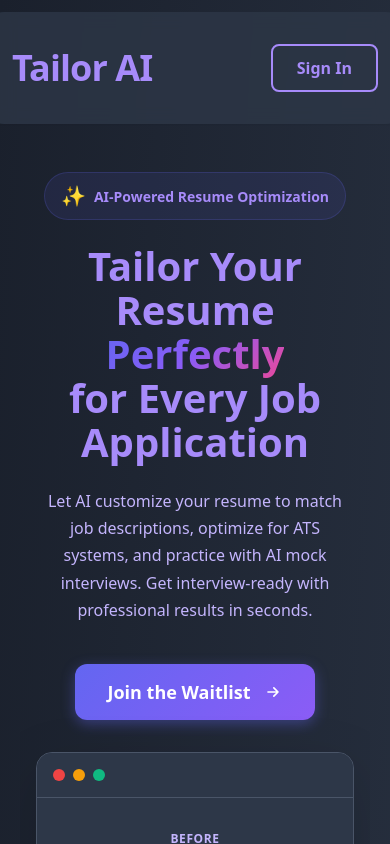
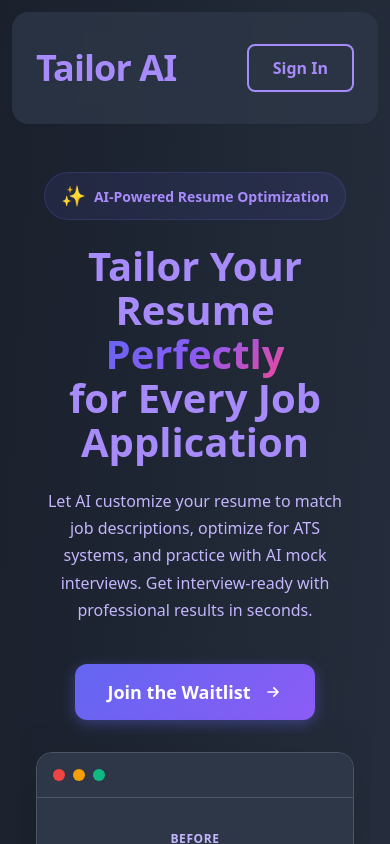
Before and after one commit to JohnAsencio/TailorAI, a React (Vite) app: page / in a window 390 px wide. Shown: the top 844 px of the page. Built offline with nearby package versions, Linux system fonts and the light colour scheme; no server answers; what @react-pdf/renderer would draw is missing.

Commit message:
mobile UI changes

```diff
--- a/src/components/layout/Header.css
+++ b/src/components/layout/Header.css
@@ -70,3 +70,31 @@
     line-height: 1.5rem;
   }
 }
+
+/* Mobile Styles */
+@media (max-width: 640px) {
+  .app-header {
+    padding: 1rem 1rem;
+    width: 100%;
+    box-sizing: border-box;
+  }
+
+  .app-header-inner {
+    gap: 0.5rem;
+  }
+
+  .app-header-title {
+    font-size: 1.75rem;
+    line-height: 1.2;
+  }
+}
+
+@media (max-width: 480px) {
+  .app-header {
+    padding: 0.75rem 0.75rem;
+  }
+
+  .app-header-title {
+    font-size: 1.5rem;
+  }
+}
```
